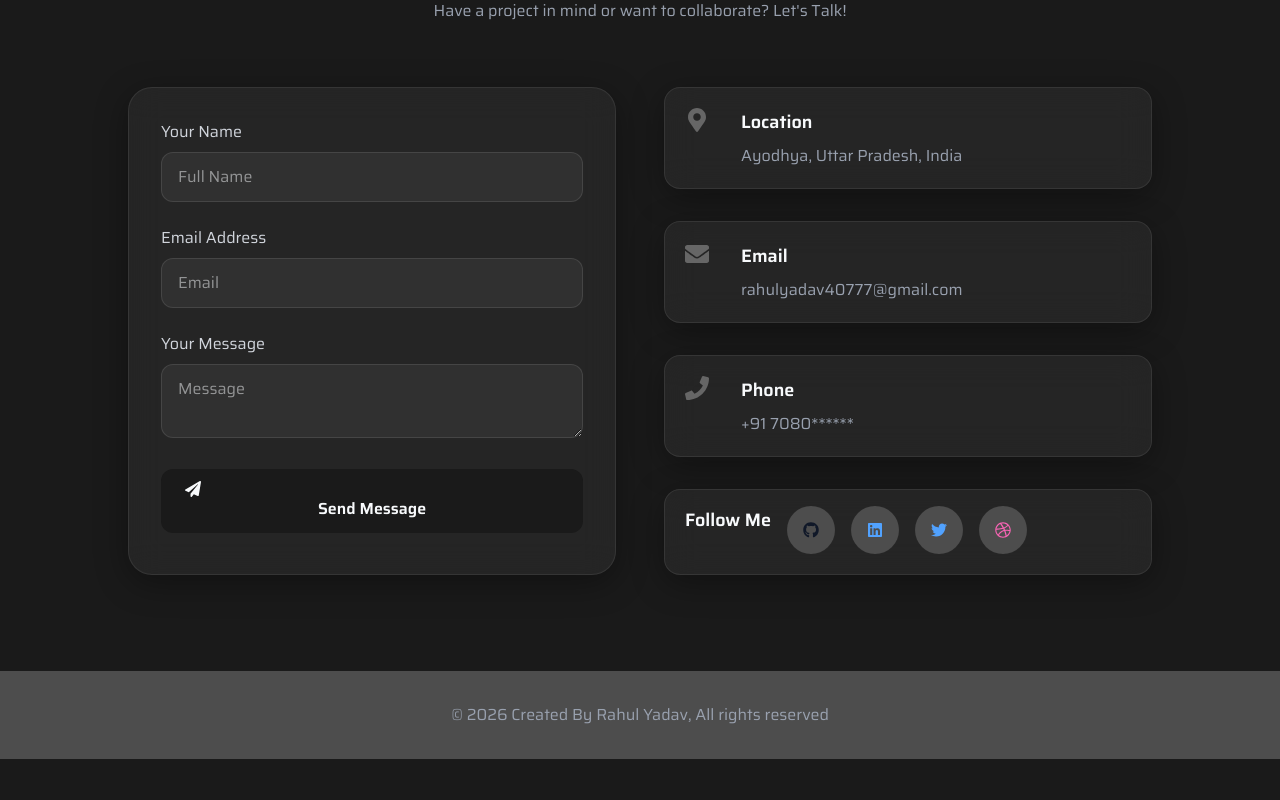
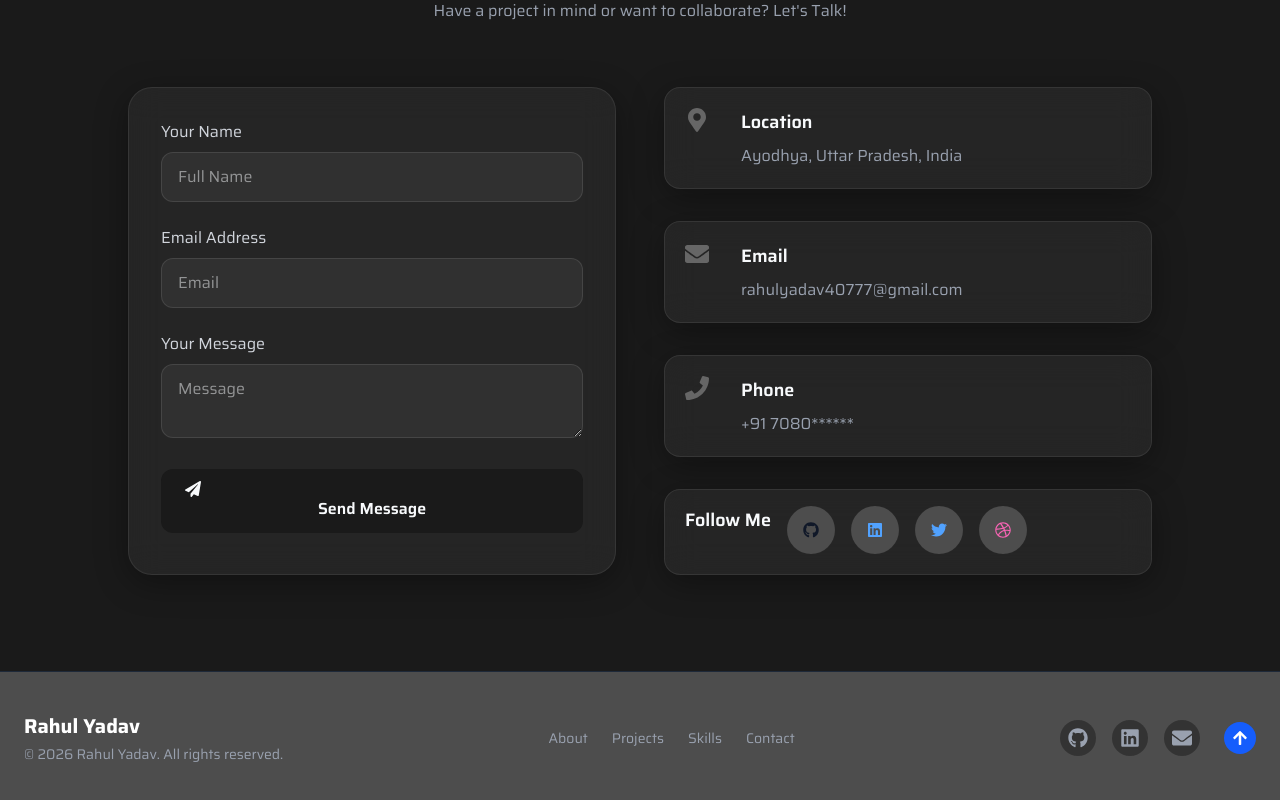
Before and after one commit to ydvrahul160-netizen/rahulyadav-portfolio, a React (Vite) app: page / in a window 1280 px wide. Shown: the part 5945-6745 px from the top of the page. Before the commit the page ends 6704 px from the top, so only its background shows below. Built offline with nearby package versions, Linux system fonts and the light colour scheme.

Commit message:
feat(footer): enhance layout, add social links and back-to-top feature

```diff
--- a/src/components/Footer.jsx
+++ b/src/components/Footer.jsx
@@ -1,14 +1,106 @@
-import React from 'react'
+import React from "react";
+import {
+  FaGithub,
+  FaLinkedin,
+  FaTwitter,
+  FaEnvelope,
+  FaArrowUp,
+} from "react-icons/fa";
 
 const Footer = () => {
+  const scrollToTop = () => {
+    window.scrollTo({ top: 0, behavior: "smooth" });
+  };
   return (
-    <div className='py-8 bg-dark-300'>
-        <div className="container mx-auto px-6 text-center">
-            <p className='text-gray-400'>© 2026 Created By Rahul Yadav, All rights reserved</p>
+    <footer className=" bg-dark-300 text-gray-400 border-t border-gray-800 py-10 relative">
+      <div className="container mx-auto px-6 flex flex-col md:flex-row items-center justify-between gap-6">
+
+      {/* Left Section: Branding & Copyright */}
+      <div className="text-center md:text-left">
+        <h3 className="text-xl font-bold text-white mb-1">Rahul Yadav</h3>
+        <p className="text-sm">
+          © {new Date().getFullYear()} Rahul Yadav. All rights reserved.
+        </p>
+      </div>
+
+      {/* Center Section: Quick Links */}
+      <ul className="flex flex-wrap justify-center gap-6 text-sm">
+        <li>
+          <a
+            href="#about"
+            className="hover:text-white transition-colors duration-200"
+          >
+            About
+          </a>
+        </li>
+        <li>
+          <a
+            href="#projects"
+            className="hover:text-white transition-colors duration-200"
+          >
+            Projects
+          </a>
+        </li>
+        <li>
+          <a
+            href="#skills"
+            className="hover:text-white transition-colors duration-200"
+          >
+            Skills
+          </a>
+        </li>
+        <li>
+          <a
+            href="#contact"
+            className="hover:text-white transition-colors duration-200"
+          >
+            Contact
+          </a>
+        </li>
+      </ul>
+
+      {/* Right Section: Social Icons & Back to Top */}
+        <div className="flex items-center gap-4">
+          <div className="flex gap-4">
+            <a
+              href="https://github.com"
+              target="_blank"
+              rel="noopener noreferrer"
+              className="p-2 rounded-full bg-dark-200 hover:bg-gray-700 hover:text-white transition-all duration-200"
+              aria-label="GitHub"
+            >
+              <FaGithub className="w-5 h-5" />
+            </a>
+            <a
+              href="https://linkedin.com"
+              target="_blank"
+              rel="noopener noreferrer"
+              className="p-2 rounded-full bg-dark-200 hover:bg-gray-700 hover:text-white transition-all duration-200"
+              aria-label="LinkedIn"
+            >
+              <FaLinkedin className="w-5 h-5" />
+            </a>
+            <a
+              href="mailto:your-email@example.com"
+              className="p-2 rounded-full bg-dark-200 hover:bg-gray-700 hover:text-white transition-all duration-200"
+              aria-label="Email"
+            >
+              <FaEnvelope className="w-5 h-5" />
+            </a>
+          </div>
+
+          {/* Back To Top Button */}
+          <button
+            onClick={scrollToTop}
+            className="p-2 ml-2 rounded-full bg-blue-600 hover:bg-blue-500 text-white transition-all duration-200"
+            title="Scroll to top"
+          >
+            <FaArrowUp className="w-4 h-4" />
+          </button>
         </div>
+      </div>
+    </footer>
+  );
+};
 
-    </div>
-  )
-}
-
-export default Footer
+export default Footer;
```
